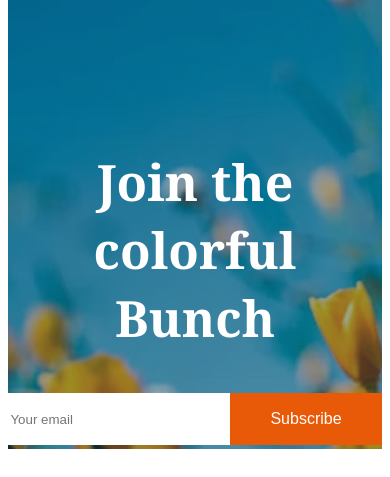
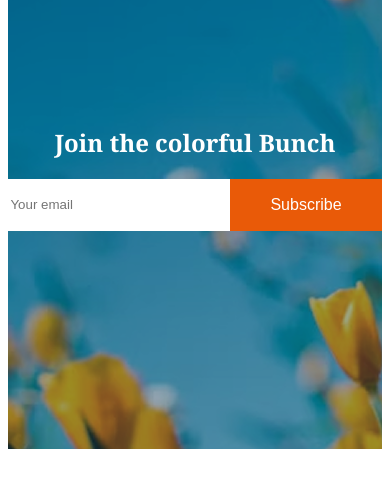
Before and after one commit to syedtahmidzaman/second-assignment, a plain HTML site: page index.html in a window 390 px wide. Shown: the part 4691-5168 px from the top of the page. Drawn offline with nearby package versions, Linux system fonts and the light colour scheme.

Commit message:
added most recent code

```diff
--- a/styles/styles.css
+++ b/styles/styles.css
@@ -512,6 +512,10 @@
   .Latest-Deals-title {
     font-size: 2rem;
   }
+
+  .Join{
+    font-size: 1.5rem;
+  }
   .colorful-Bunch{
     margin-top: 40px;
   }
```
Also changed, not shown: index.html (+1 -1 lines).
